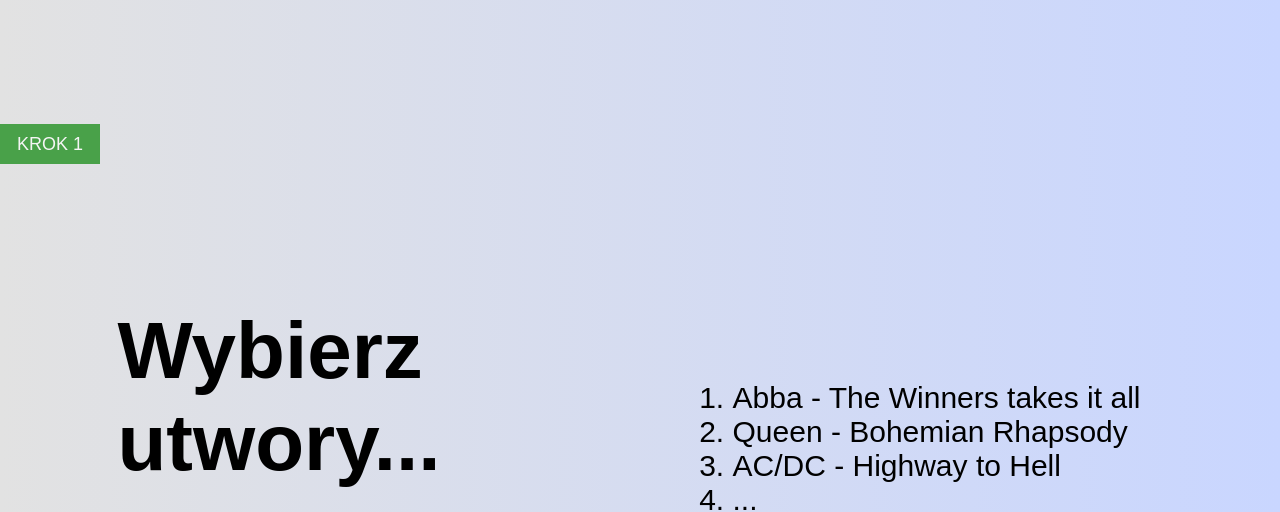
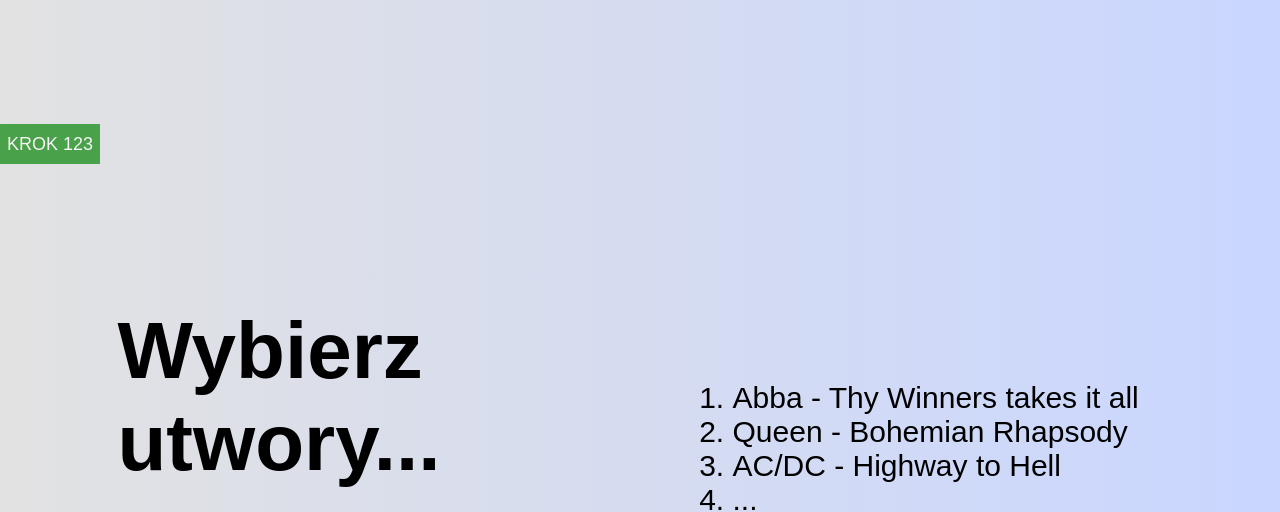
Before and after one commit to BreamL/MyOwnWebsite, a plain HTML site: page index.html in a window 1280 px wide. Shown: the part 1500-2012 px from the top of the page. Drawn offline with Linux system fonts and the light colour scheme.

Commit message:
something

```diff
--- a/index.html
+++ b/index.html
@@ -76,7 +76,7 @@
             </div>
         </div>
         <div class="stepTwo">
-            <div class="stepno1">KROK 1</div>
+            <div class="stepno1">KROK 123</div>
             <div class="stepTwoWrapper">
                 <div class="stepTwoText">
                     <h1>Wybierz<br> utwory...</h1>
@@ -84,7 +84,7 @@
                 </div>
                 <div class="musicList">
                     <ol>
-                        <li>Abba - The Winners takes it all</li>
+                        <li>Abba - Thy Winners takes it all</li>
                         <li>Queen - Bohemian Rhapsody</li>
                         <li>AC/DC - Highway to Hell</li>
                         <li>...</li>
```
